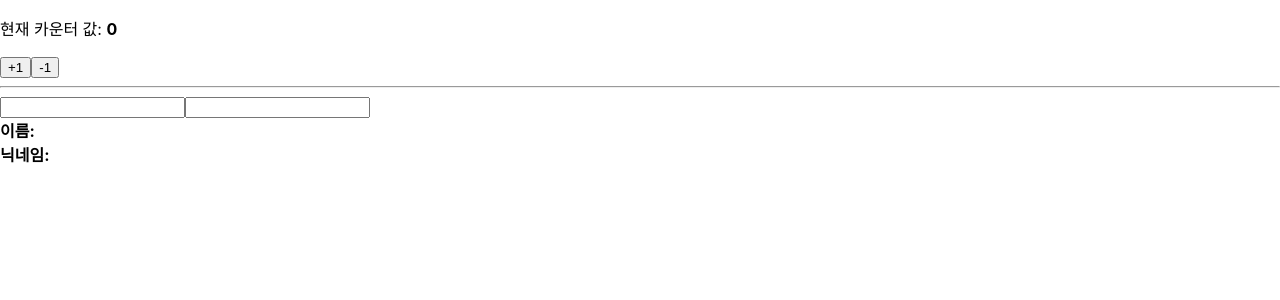
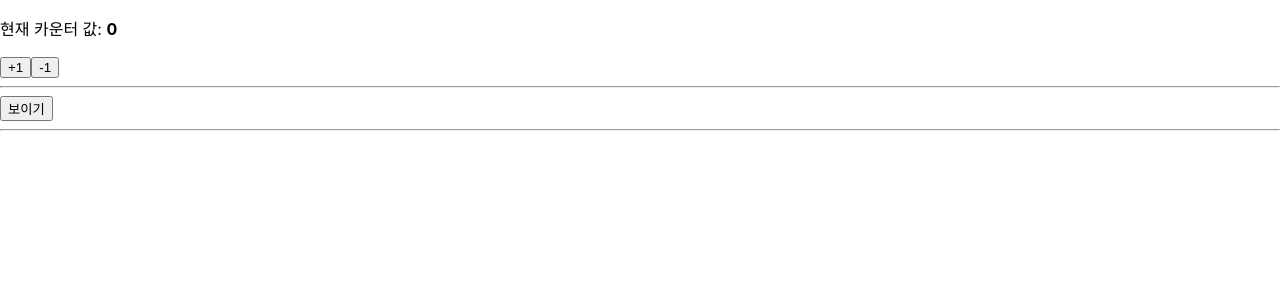
Before and after one commit to cdcoc0/hooks-tutorial, a React (Create React App) app: page / in a window 1280 px wide. Shown: the top 300 px of the page. Built offline with nearby package versions, Linux system fonts and the light colour scheme.

Commit message:
useEffect -뒷정리함수 반환 -umount, update 직전에 실행

```diff
--- a/src/App.js
+++ b/src/App.js
@@ -1,11 +1,20 @@
+import React, {useState} from 'react';
 import Counter from './Counter';
 import Info from './Info';
 
 function App() {
+  const [visible, setVisible] = useState(false);
+
   return (
     <div>
       <Counter />
-      <Info />
+      <button onClick={() => {
+        setVisible(!visible);
+      }}>
+        {visible ? '숨기기' : '보이기'}
+      </button>
+      <hr />
+      {visible && <Info />}
     </div>
   );
 }
--- a/src/Info.js
+++ b/src/Info.js
@@ -5,12 +5,13 @@
     const [nickname, setNickname] = useState('');
 
     useEffect(() => {
-        console.log('componentDidMount Only');
-        console.log({
-            name,
-            nickname
-        });
-    }, [name]);
+        console.log('effect');
+        console.log(name);
+        return () => {
+            console.log('cleanup')
+            console.log(name);
+        }
+    });
 
     const onChangeName = e => {
         setName(e.target.value);
```
Also changed, not shown: 1 other file (tests, documents, lock files or other folders).
